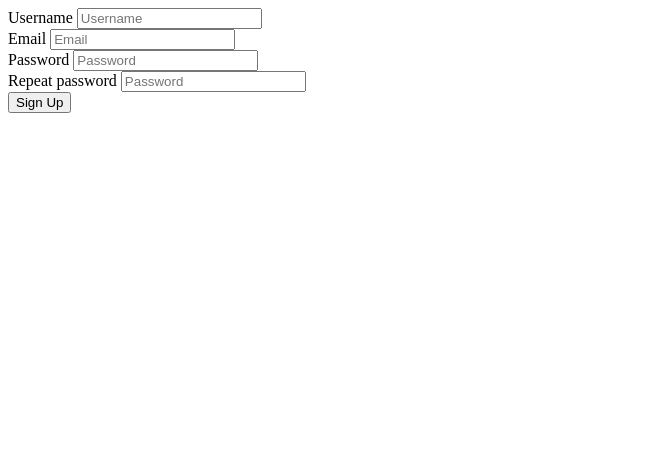
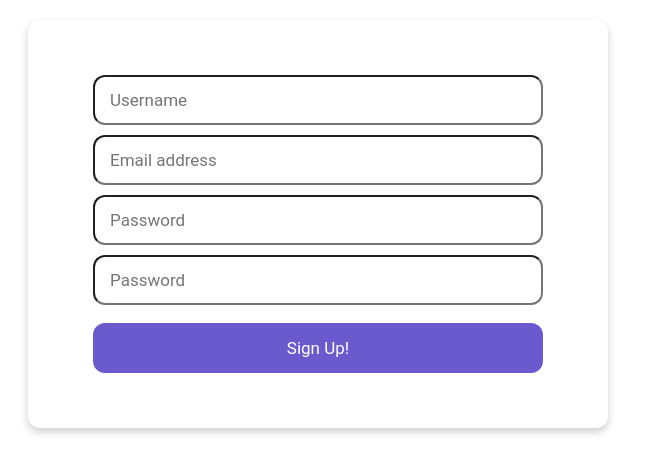
Before and after one commit to GonzaloHirsch/paw-snippit, a Java web app: template tpe_paw/webapp/src/main/webapp/WEB-INF/jsp/user/signUpForm.jsp in a window 1280 px wide. Shown: the top 474 px of the page, without its empty margins (0-666 px from the left). Run offline with Tomcat 11, a stand-in JSP engine, Linux system fonts and the light colour scheme; the template is opened without the code that fills it, so the values that code supplies are empty.

Commit message:
[SignUp] CSS for sign up added and correct error messages shown

```diff
--- a/tpe_paw/webapp/src/main/java/ar/edu/itba/paw/webapp/controller/UserController.java
+++ b/tpe_paw/webapp/src/main/java/ar/edu/itba/paw/webapp/controller/UserController.java
@@ -25,12 +25,12 @@
     UserService userService;
 
     @RequestMapping(value = "/signup", method = { RequestMethod.GET })
-    public ModelAndView signUpForm(@ModelAttribute("signUpForm") final RegisterForm form) {
+    public ModelAndView signUpForm(@ModelAttribute("registerForm") final RegisterForm form) {
         return new ModelAndView("user/signUpForm");
     }
 
     @RequestMapping(value = "/signup",method = { RequestMethod.POST })
-    public ModelAndView signUp(@Valid @ModelAttribute("signUpForm") final RegisterForm registerForm, final BindingResult errors) {
+    public ModelAndView signUp(@Valid @ModelAttribute("registerForm") final RegisterForm registerForm, final BindingResult errors) {
         if (errors.hasErrors()) {
             return signUpForm(registerForm);
         }
--- a/tpe_paw/webapp/src/main/java/ar/edu/itba/paw/webapp/form/RegisterForm.java
+++ b/tpe_paw/webapp/src/main/java/ar/edu/itba/paw/webapp/form/RegisterForm.java
@@ -21,8 +21,7 @@
     @NotBlank
     private String password;
 
-    @Size(min=8)
-    @NotBlank
+    // TODO check if same password
     private String repeatPassword;
 
     public String getUsername() {
--- a/tpe_paw/webapp/src/main/webapp/WEB-INF/jsp/user/signUpForm.jsp
+++ b/tpe_paw/webapp/src/main/webapp/WEB-INF/jsp/user/signUpForm.jsp
@@ -7,49 +7,50 @@
 <head>
     <title>Sign Up!</title>
     <link href="<c:url value='/resources/css/errorPages.css'/>" rel="stylesheet"/>
+    <link href="<c:url value='/resources/css/general.css'/>" rel="stylesheet"/>
+    <link href="<c:url value='/resources/css/registration.css'/>" rel="stylesheet"/>
 </head>
 <body>
 <spring:message code="registerForm.username.hint" var="username_hint"/>
-<spring:message code="registerForm.email" var="email"/>
-<spring:message code="registerForm.password" var="password"/>
+<spring:message code="registerForm.email.hint" var="email_hint"/>
+<spring:message code="registerForm.password.hint" var="password_hint"/>
 <c:url var="signUpUrl" value="/signup"/>
-<form:form modelAttribute="signUpForm" method="post" action="${signUpUrl}">
-
 <div>
-        <form:errors path="username" cssClass="form-error" element="p "/>
+    <form:form class="flex-center register-form register-border register-shadow" modelAttribute="registerForm" method="post" action="${signUpUrl}">
+        <div class="flex-column register-form-data">
+            <div class="register-field-container">
+                <form:errors path="username" cssClass="form-error" element="p" />
                 <label>
-            <spring:message code="registerForm.username"/>
-            <form:input path="username" placeholder='${username_hint}'/>
+                    <form:input class="register-border register-field-size" path="username" placeholder='${username_hint}'/>
                 </label>
             </div>
 
-    <div>
+            <div class="register-field-container border-radius">
                 <form:errors path="email" cssClass="form-error" element="p "/>
                 <label>
-            <spring:message code="registerForm.email"/>
-            <form:input path="email" placeholder='${email}'/>
+                    <form:input class="register-border register-field-size" path="email" placeholder='${email_hint}'/>
                 </label>
             </div>
 
-    <div>
+            <div class="register-field-container">
                 <form:errors path="password" cssClass="form-error" element="p "/>
                 <label>
-            <spring:message code="registerForm.password"/>
-            <form:input path="password" placeholder='${password}' type="password"/>
+                    <form:input class="register-border register-field-size" path="password" placeholder='${password_hint}' type="password"/>
                 </label>
             </div>
 
-    <div>
+            <div class="register-field-container">
                 <form:errors path="repeatPassword" cssClass="form-error" element="p "/>
                 <label>
-            <spring:message code="registerForm.repeatPassword"/>
-            <form:input path="repeatPassword" placeholder='${password}' type="password"/>
+                    <form:input class="register-border register-field-size" path="repeatPassword" placeholder='${password_hint}' type="password"/>
                 </label>
             </div>
 
-    <div>
-        <input type="submit" value="<spring:message code="registerForm.submit"/>"/>
+            <div class="register-field-container">
+                <input class="register-border register-field-size register-button" type="submit" value="<spring:message code="registerForm.submit"/>"/>
+            </div>
         </div>
     </form:form>
+</div>
 </body>
 </html>
--- a/tpe_paw/webapp/src/main/webapp/resources/css/general.css
+++ b/tpe_paw/webapp/src/main/webapp/resources/css/general.css
@@ -42,6 +42,10 @@
     flex-wrap: wrap;
 }
 
+.flex-stretch {
+    align-items: stretch;
+}
+
 
 /* Border Properties CSS */
 
--- /dev/null
+++ b/tpe_paw/webapp/src/main/webapp/resources/css/registration.css
@@ -0,0 +1,39 @@
+
+.register-form {
+    margin: 20px;
+    max-width: 500px;
+    padding: 40px
+}
+
+.register-form-data {
+    padding: 10px;
+}
+
+.register-field-container {
+    margin: 5px;
+}
+
+.register-field-size {
+    font-size: 17px;
+    height: 50px;
+    padding: 15px;
+    width: 450px;
+}
+
+.register-button {
+    background-color: slateblue; /* Green */
+    border: none;
+    color: white;
+    cursor: pointer;
+    font-size: 17px;
+    text-align: center;
+    margin: 8px 0px 0px 0px;
+}
+
+.register-border {
+    border-radius: 12px;
+}
+
+.register-shadow {
+    box-shadow: 0 4px 8px 0 rgba(0,0,0,0.2);
+}
```
Also changed, not shown: tpe_paw/webapp/src/main/resources/i18n/messages.properties (+6 -1 lines). Lines whose indentation alone changed are shown as unchanged.
